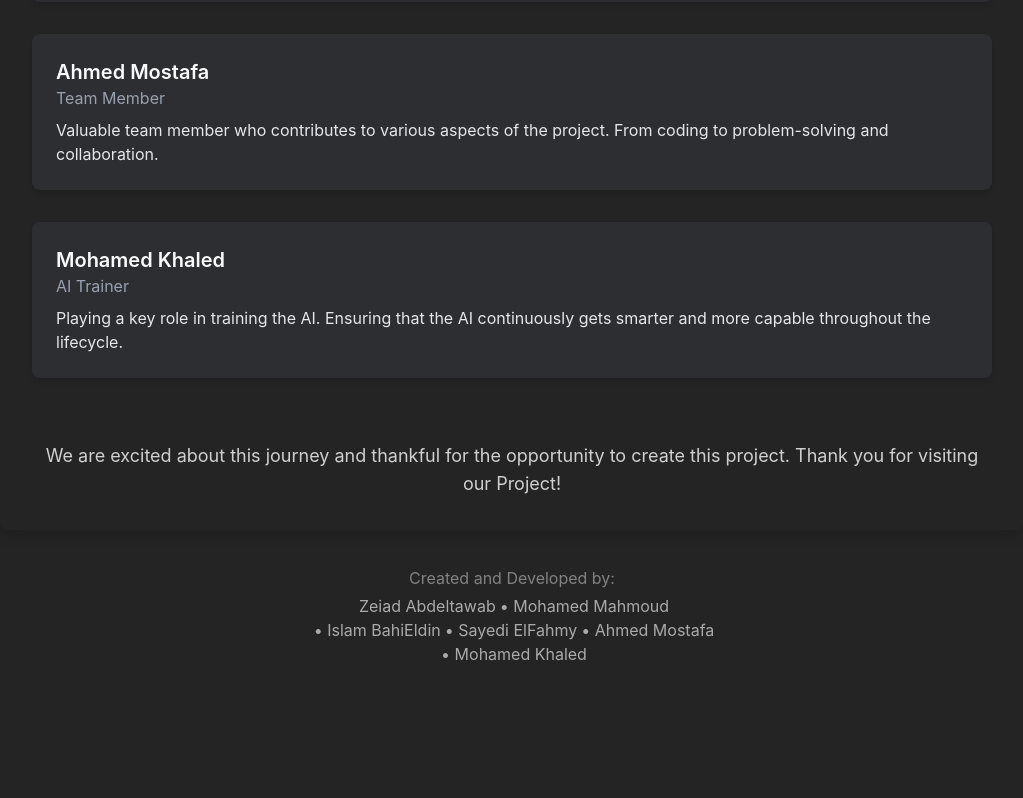
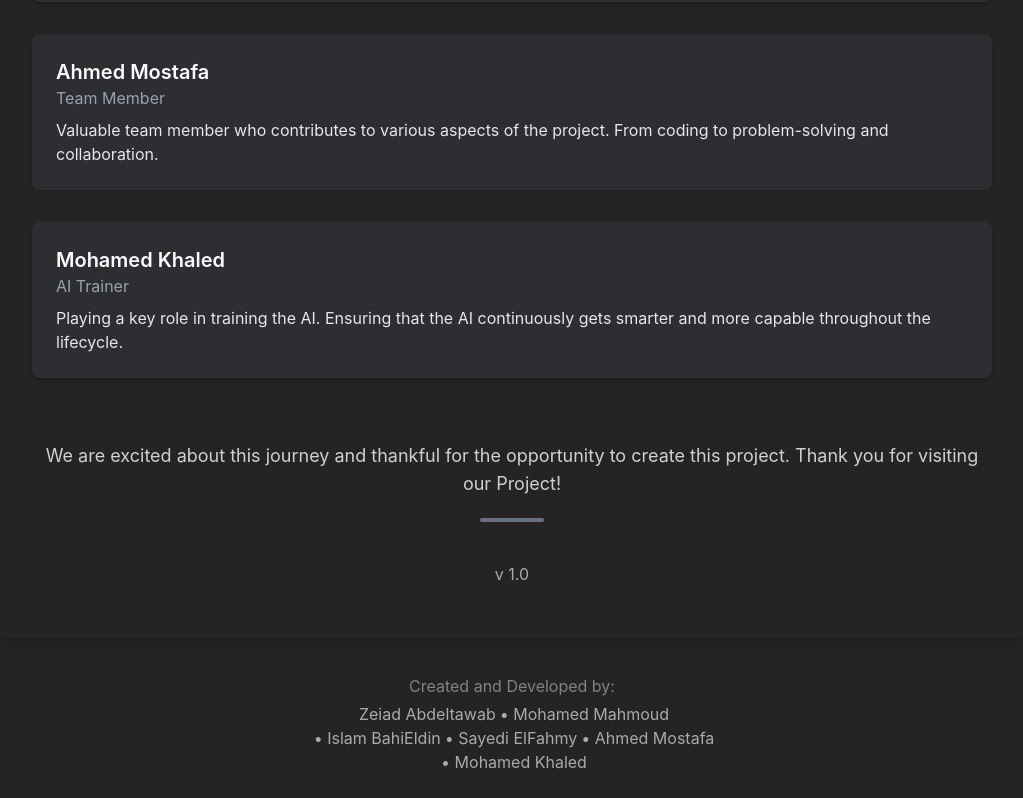
Before and after one commit to zeiadsalhin/GANs-model, a React (Vite) app: page /AboutUs in a window 1280 px wide. Shown: the part 1028-1826 px from the top of the page, without its empty margins (128-1151 px from the left). Before the commit the page ends 1718 px from the top, so only its background shows below. Built offline with nearby package versions, Linux system fonts and the light colour scheme.

Commit message:
fixed version

```diff
--- a/src/components/AboutUs.jsx
+++ b/src/components/AboutUs.jsx
@@ -35,7 +35,7 @@ const members = [
 
 const AboutUs = () => {
   return (
-    <div className="min-h-screen py-8 px-4">
+    <div className="min-h-screen py-8">
       <div className="max-w-screen-lg mx-auto  rounded-lg shadow-lg p-8">
         <h1 className="text-3xl font-bold text-center text-[#646cff] mb-6">About Us</h1>
 
@@ -62,10 +62,17 @@ const AboutUs = () => {
           ))}
         </div>
 
-        <div className="mt-16 text-center">
+        <div className="mt-16 mb-5 text-center">
           <p className="text-lg opacity-90">
             We are excited about this journey and thankful for the opportunity to create this project. Thank you for visiting our Project!
           </p>
+        </div>
+
+        {/*Break line*/}
+        <div className="w-[4rem] h-1 mx-auto bg-gray-500 rounded my-5"></div>
+
+        <div className="version text-center">
+          <p className="p-5 opacity-70">v 1.0</p>
         </div>
       </div>
     </div>
--- a/src/components/modelCall.jsx
+++ b/src/components/modelCall.jsx
@@ -1,7 +1,7 @@
 import { useState } from 'react'; // import app libraries
 import { Client } from "@gradio/client"; // import the model connector
 import { FontAwesomeIcon } from '@fortawesome/react-fontawesome'; // import icons
-import { faCloudUploadAlt, faSpinner, faDownload } from '@fortawesome/free-solid-svg-icons'; // import icons
+import { faCloudUploadAlt, faSpinner, faEye } from '@fortawesome/free-solid-svg-icons'; // import icons
 
 export default function ClientComponent() {
     // define app states
@@ -126,9 +126,9 @@ export default function ClientComponent() {
 
       {/* Save Image Button */}
       <div className="save p-5">
-                        <a href={returnedImage} download="super_res_image.jpg">
+                        <a href={returnedImage} target='_blank' download={returnedImage}>
                             <button>
-                                <FontAwesomeIcon icon={faDownload} size='lg' /> Save Image
+                                <FontAwesomeIcon icon={faEye} size='lg' /> View Image
                             </button>
                         </a>
                     </div>
```
